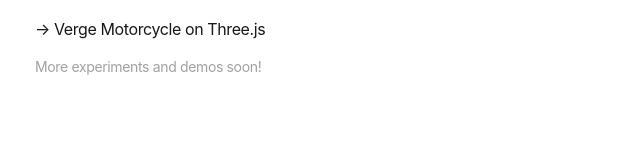
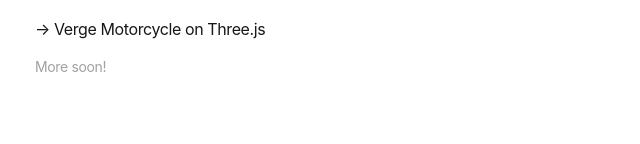
Before and after one commit to salttis/saltt-is, a Next.js app: page / in a window 1280 px wide. Shown: the part 751-895 px from the top of the page, without its empty margins (317-957 px from the left). Built offline with nearby package versions, Linux system fonts and the light colour scheme.

Commit message:
fix: update placeholder text in Experiments component for clarity

```diff
--- a/app/components/experiments.tsx
+++ b/app/components/experiments.tsx
@@ -19,9 +19,7 @@
         </Link>
       ))}
       <div className="w-full flex flex-col md:flex-row space-x-0 md:space-x-2">
-        <p className="text-neutral-400 dark:text-neutral-600 tracking-tight text-sm">
-          More experiments and demos soon!
-        </p>
+        <p className="text-neutral-400 dark:text-neutral-600 tracking-tight text-sm">More soon!</p>
       </div>
     </div>
   );
```
